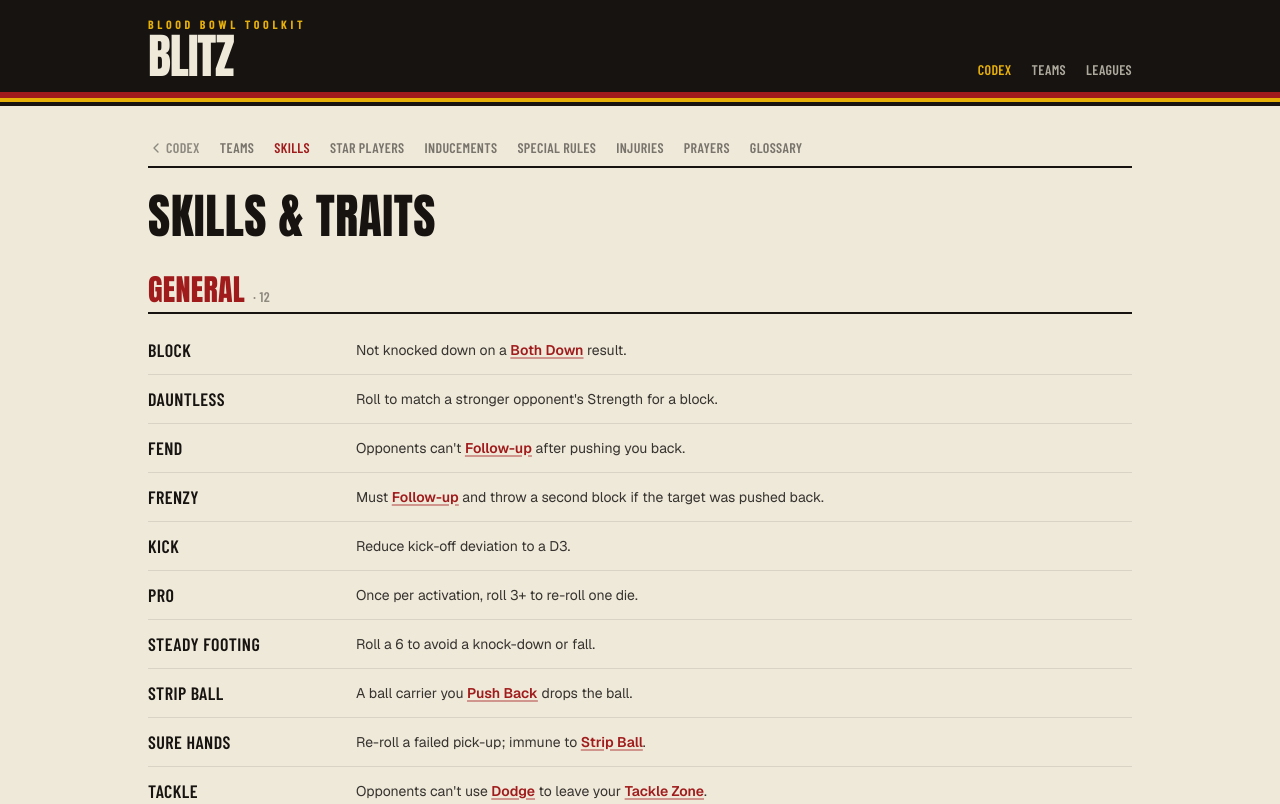
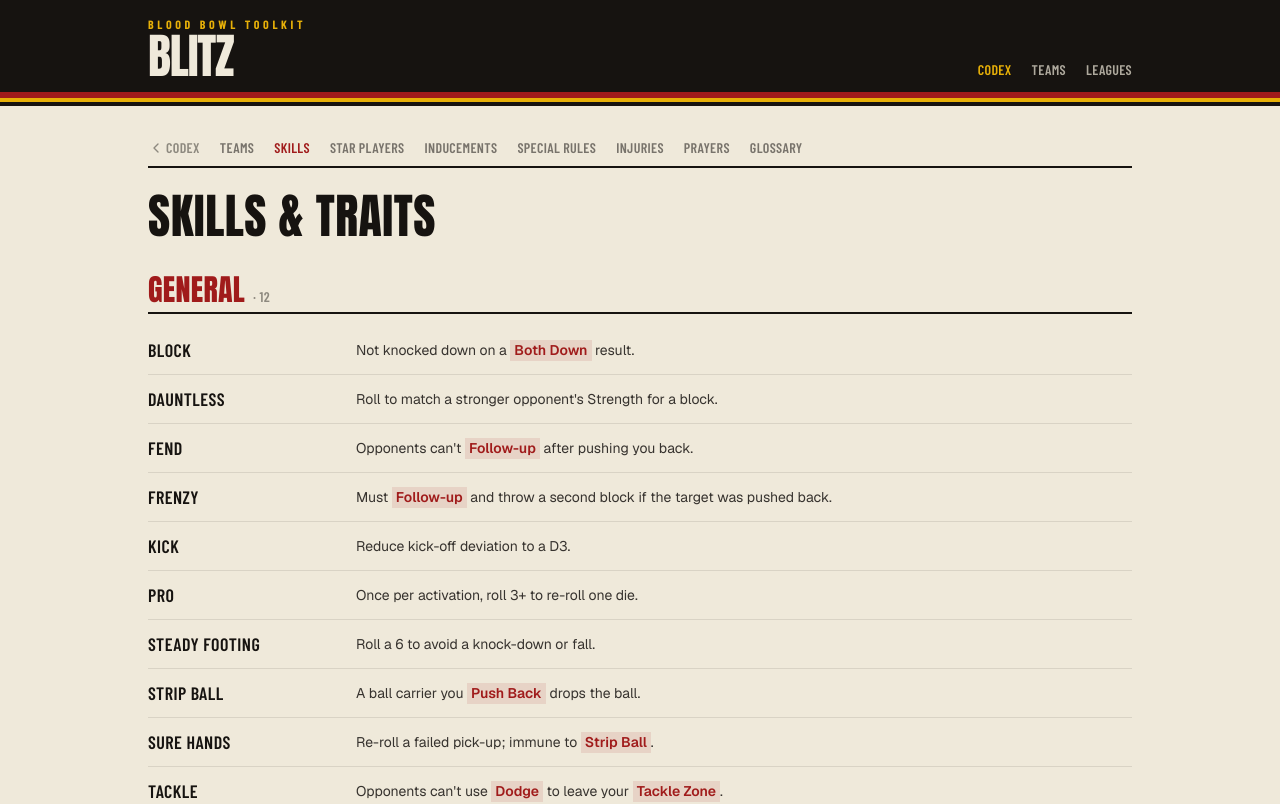
Before and after one commit to salty-max/blitz, a React (Vite) app in the folder apps/web/: page /codex/skills in a window 1280 px wide. Shown: the top 804 px of the page. Built offline with nearby package versions, Linux system fonts and the light colour scheme.

Commit message:
fix(web): restyle reference links as highlighted tags rather than underlines

```diff
--- a/apps/web/src/reference/ref-text.tsx
+++ b/apps/web/src/reference/ref-text.tsx
@@ -5,7 +5,7 @@
 import { useRefDrawer } from '@/reference/ref-drawer'
 
 const refLinkClass =
-  'font-semibold text-blood underline decoration-blood/40 decoration-2 underline-offset-2 transition-colors hover:decoration-blood'
+  'box-decoration-clone bg-blood/10 px-1 font-semibold text-blood transition-colors hover:bg-blood hover:text-paper'
 
 /**
  * Renders text containing `[[key]]` / `[[key|label]]` references, turning each
```
